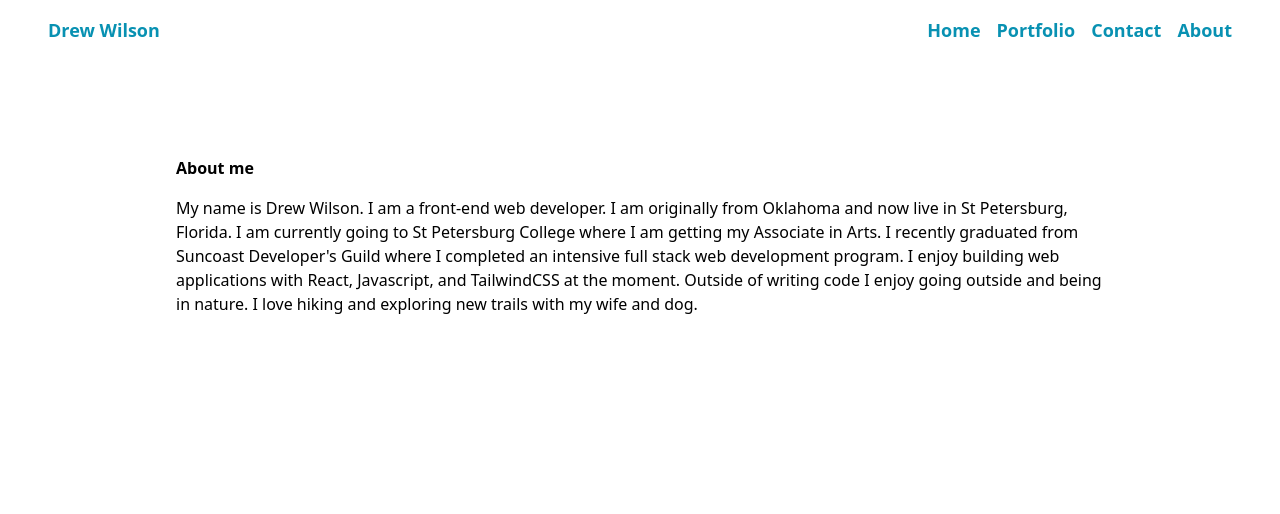
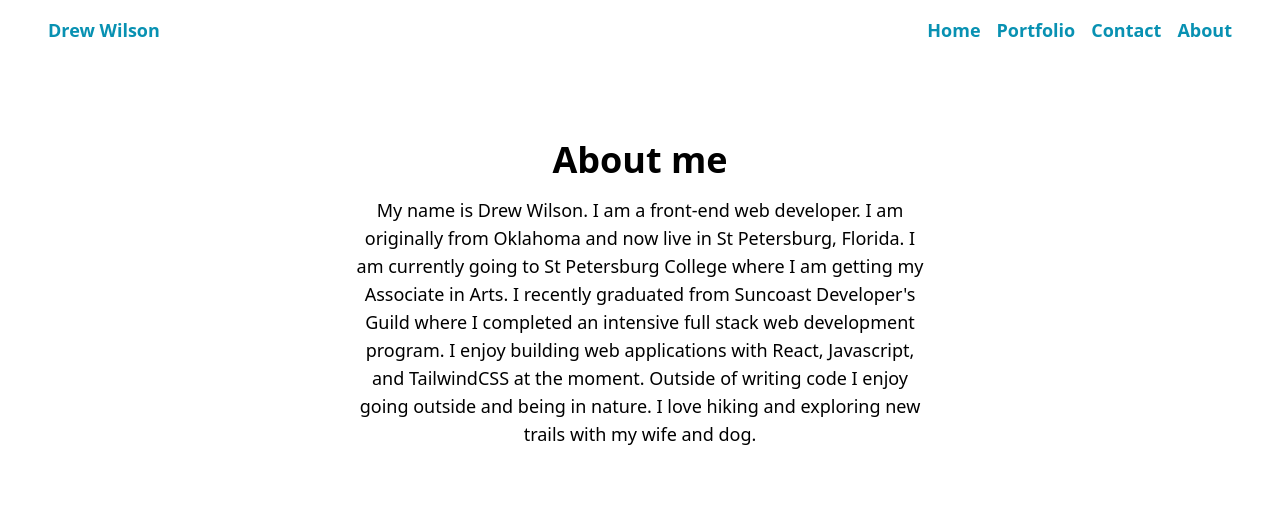
Before and after one commit to drewwdev/portfolio, a React (Create React App) app: page /About in a window 1280 px wide. Shown: the top 514 px of the page. Built offline with nearby package versions, Linux system fonts and the light colour scheme.

Commit message:
Fixed a few inconsistencies

```diff
--- a/src/components/Footer.js
+++ b/src/components/Footer.js
@@ -14,7 +14,7 @@ function Footer() {
             I am a front-end web developer who enjoys building dynamic web
             applications that are functional and accessible.
           </p>
-          <ul className="">
+          <ul className="my-8">
             <li>
               <a className="underline" href="https://github.com/drewwdev">
                 Github
--- a/src/pages/About.js
+++ b/src/pages/About.js
@@ -2,9 +2,9 @@ import React from "react";
 
 function About() {
   return (
-    <div className="flex-col mt-20 w-auto sm:mx-44 mx-12">
-      <p className="font-semibold my-4">About me</p>
-      <p>
+    <div className="flex-col w-auto sm:mx-44 mx-12">
+      <p className="font-bold text-center mt-20 text-4xl">About me</p>
+      <p className="sm:mx-44 mx-12 my-4 text-center text-lg">
         My name is Drew Wilson. I am a front-end web developer. I am originally
         from Oklahoma and now live in St Petersburg, Florida. I am currently
         going to St Petersburg College where I am getting my Associate in Arts.
--- a/src/pages/Contact.js
+++ b/src/pages/Contact.js
@@ -5,7 +5,8 @@ import Github from "../images/github.png";
 
 function Contact() {
   return (
-    <div className="flex justify-center my-20">
+    <div className="flex flex-col items-center my-20">
+      <p className="font-bold text-4xl">Contact me</p>
       <ul className="flex-col">
         <li className="flex my-8">
           <img className="w-6 mr-4" alt="" src={Email} />
```
